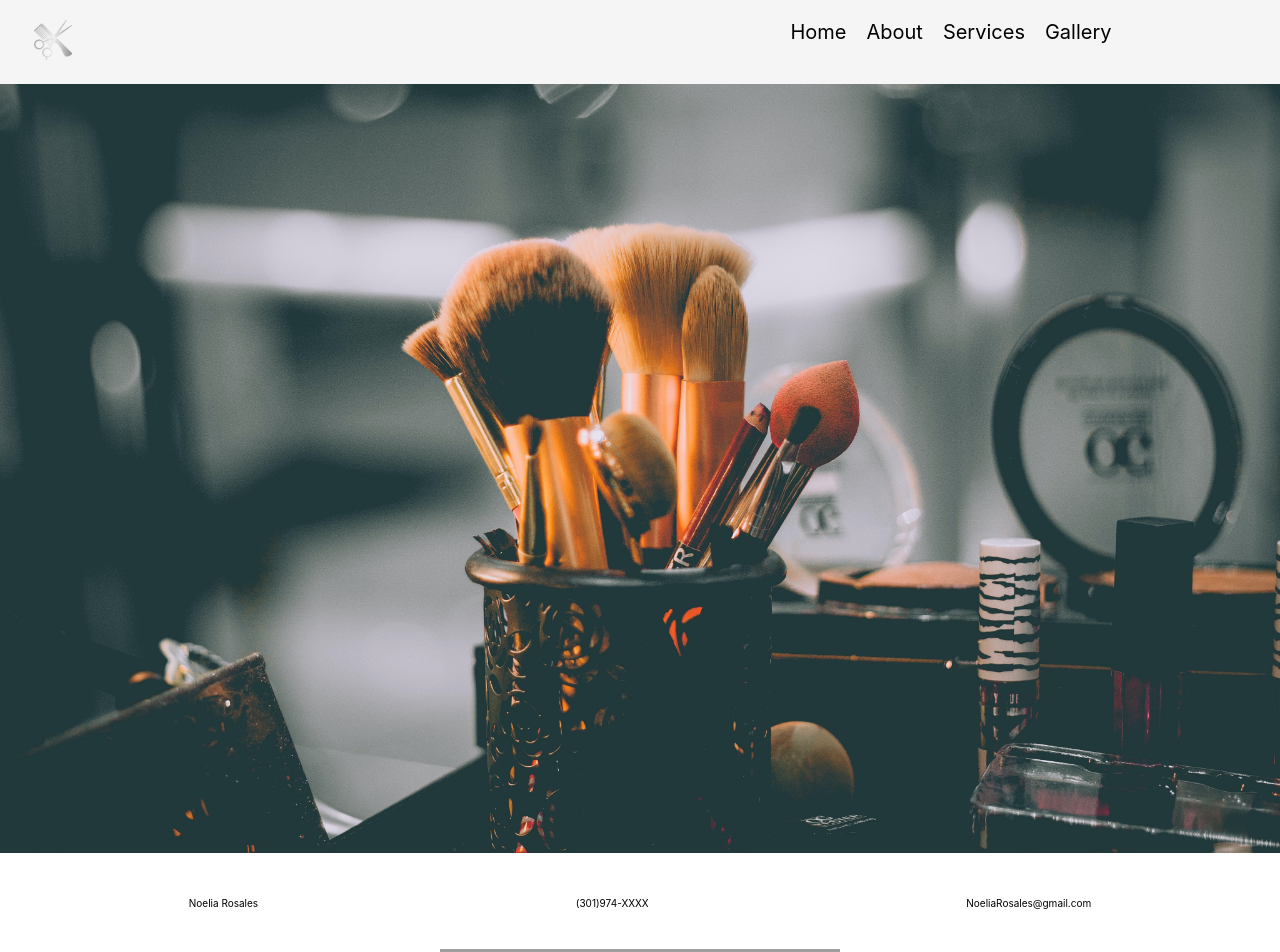
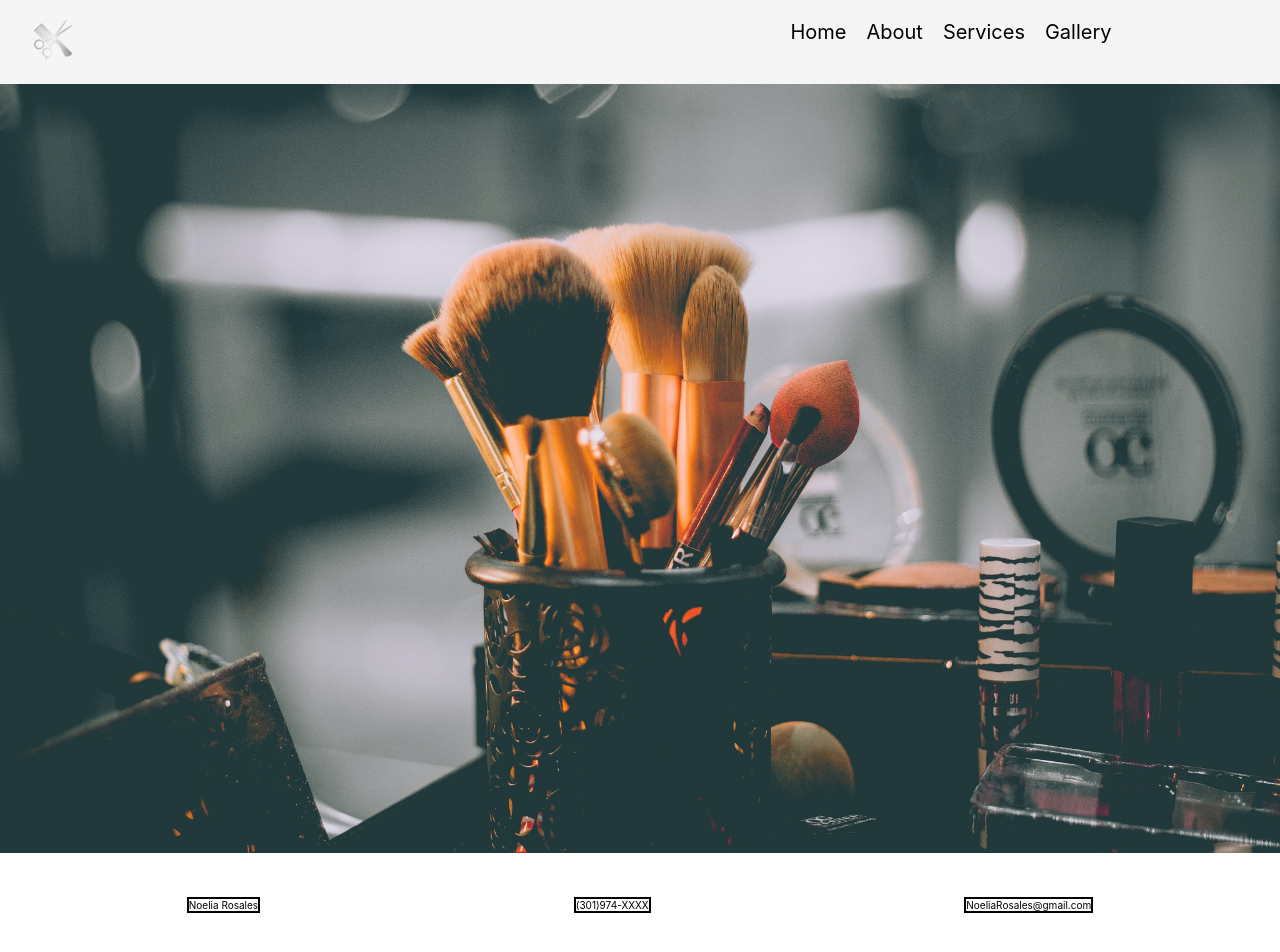
Before and after one commit to fcondori1/salon-nr, a React (Create React App) app: page / in a window 1280 px wide. Shown: the top 952 px of the page. Built offline with nearby package versions, Linux system fonts and the light colour scheme; grey boxes are pictures that could not be loaded.

Commit message:
info box update

```diff
--- a/src/component/Contact/Contact.css
+++ b/src/component/Contact/Contact.css
@@ -6,3 +6,7 @@
     font-size: 10px;
     margin: 30px;
 }
+
+.boxes {
+    border: solid black 2px;
+}
--- a/src/component/Contact/Contact.js
+++ b/src/component/Contact/Contact.js
@@ -3,12 +3,12 @@ import './Contact.css';
 
 function Contact(props) {
     return (
-        <div className='information'>
-            <p>Noelia Rosales</p>
-            <p>(301)974-XXXX</p>
-            <p>NoeliaRosales@gmail.com</p>
-        </div>
-    );
+			<div className='information'>
+				<p className='boxes'>Noelia Rosales</p>
+				<p className='boxes'>(301)974-XXXX</p>
+				<p className='boxes'>NoeliaRosales@gmail.com</p>
+			</div>
+		);
 }
 
 export default Contact;
```
